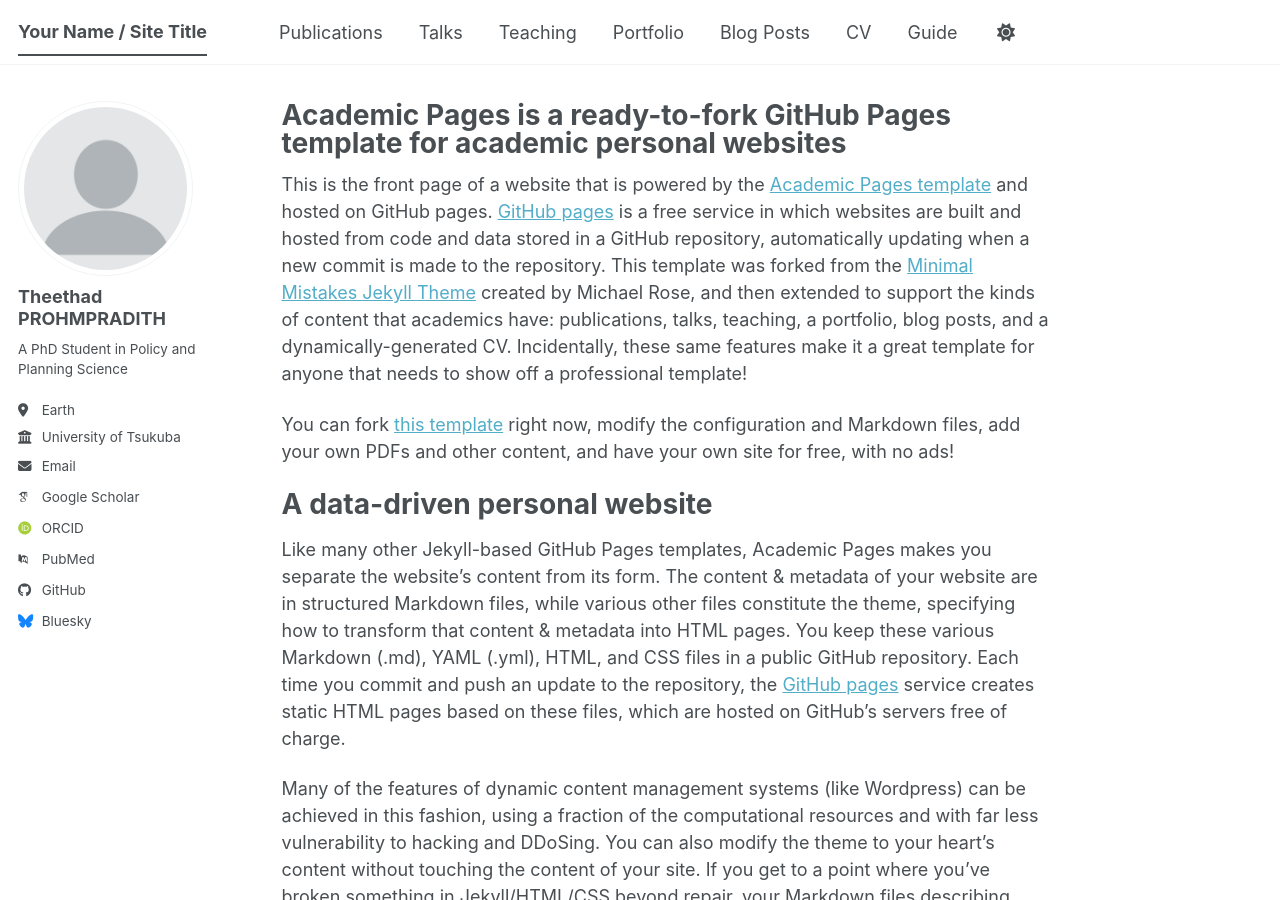
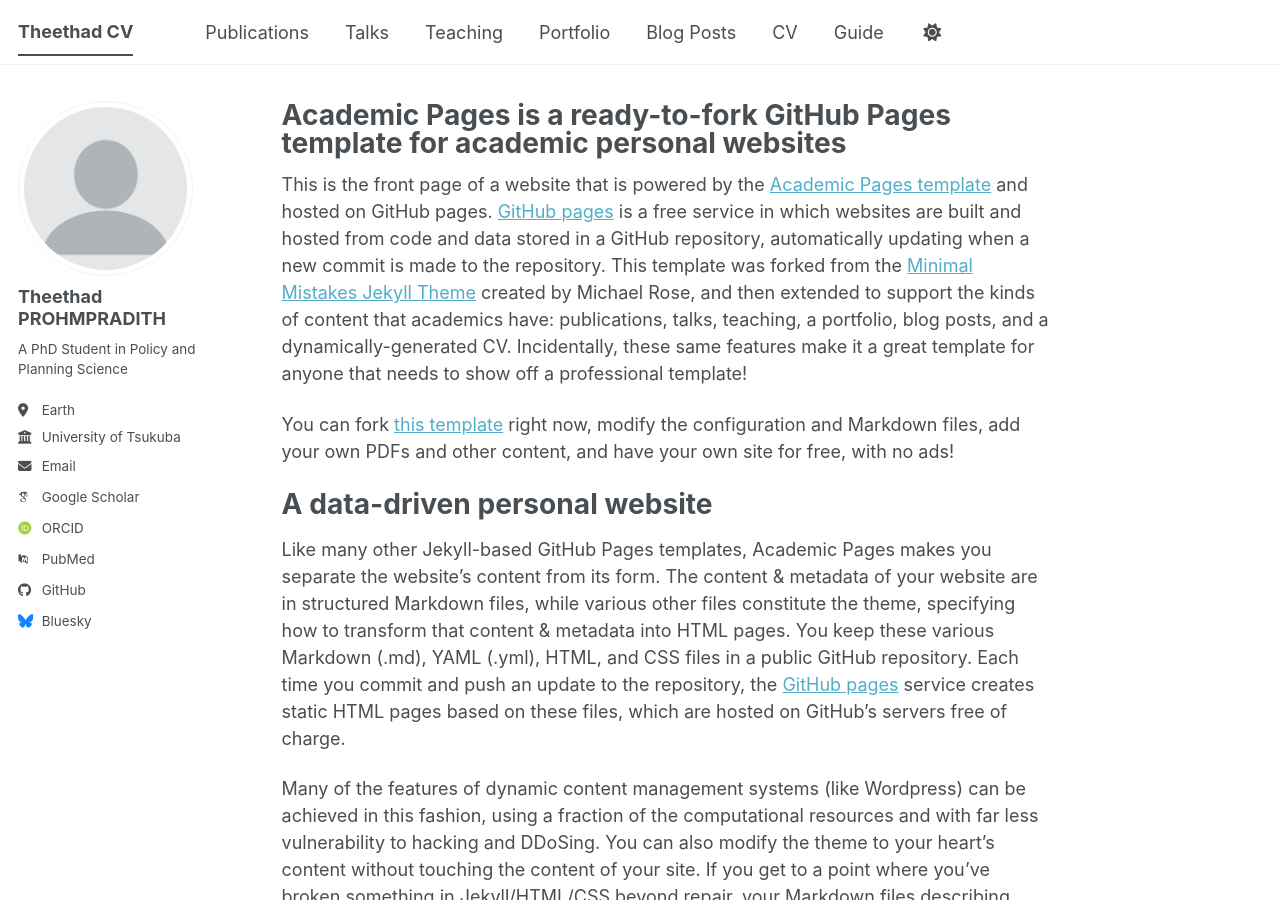
Before and after one commit to theethadp/theethadp.github.io, a Jekyll site: the page built from _pages/about.md, in a window 1280 px wide and 900 px high. Built offline with Jekyll 4.4.1, drawn with Linux system fonts in a browser that asks for light colours; some web fonts are replaced; a script bundle is joined from its source files by our own code; library files that are not in the unit come from our copies.

Commit message:
Update site title to 'Theethad CV'

```diff
--- a/_config.yml
+++ b/_config.yml
@@ -9,7 +9,7 @@
 # Basic Site Settings
 locale                   : "en-US"
 site_theme               : "default" # The available themes options are "default", "air", "sunrise", "mint", "dirt" and "contrast"
-title                    : "Your Name / Site Title"
+title                    : "Theethad CV"
 title_separator          : "-"
 name                     : &name "Your Name"
 description              : &description "Your Name's academic portfolio"   # Update this with a general description of your site, this is the default if not overridden by a page
```
